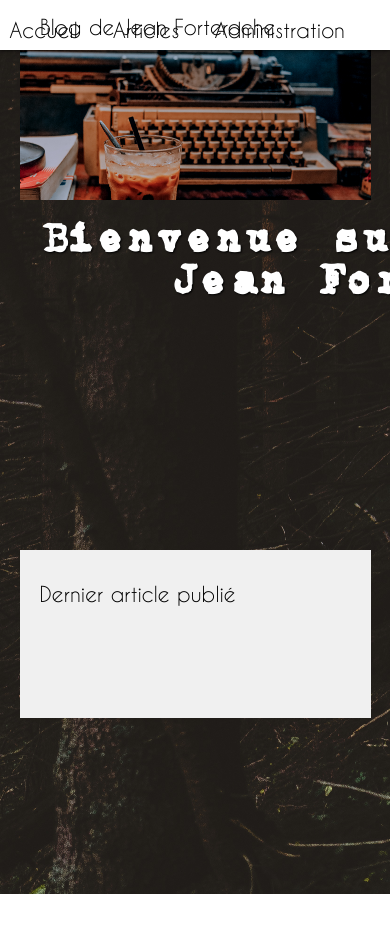
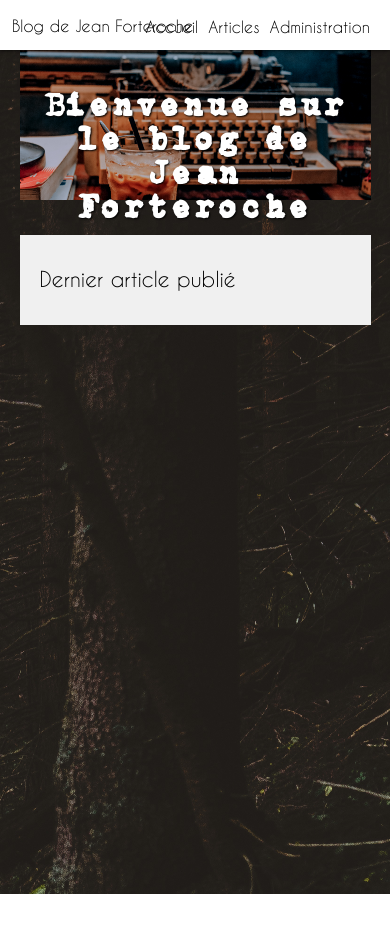
Before and after one commit to Sprinterson/Projet-4, a PHP site: page / in a window 390 px wide; the page is wider, and only the part inside the window is pictured. Run offline with PHP 8.4, Linux system fonts and the light colour scheme; data that the repository does not hold is empty; some web fonts are replaced.

Commit message:
Correction d'une fonctionnalité (modification des commentaires) et mise à jour CSS pour les media queries

```diff
--- a/index.php
+++ b/index.php
@@ -137,8 +137,9 @@ try {
         // Modification d'un commentaire existant
         elseif ($_GET['action'] == 'modifyComment'){
             if (!empty($_POST['comment'])){
+                $comment = $_POST['comment'];
                 $backendManager = new \OpenClassrooms\Projet4\Controller\BackEndController();
-                $backendManager->modifyComment($_POST['comment']);
+                $backendManager->modifyComment($comment);
             }
             else{
                 throw new Exception('Tous les champs ne sont pas remplis !');
--- a/model/CommentsManager.php
+++ b/model/CommentsManager.php
@@ -71,10 +71,12 @@ class CommentsManager
         $db = \OpenClassrooms\Projet4\Model\Database::dbConnect();
         $req = $db->prepare('UPDATE comments SET comment=? WHERE id=?');
         $req->execute(array($comment, $id));
+        $data = $req->fetch($db::FETCH_ASSOC);
         while ($data = $req->fetch($db::FETCH_ASSOC)){
-           $modifiedComment[]  = new \OpenClassrooms\Projet4\Model\Comment($data);
+           $modifiedComment[]  = new \OpenClassrooms\Projet4\Model\Post($data);
         };
         return $modifiedComment;
+        var_dump($modifiedComment);
     }
 
     public function deleteComment(){
--- a/model/Database.php
+++ b/model/Database.php
@@ -7,16 +7,17 @@ use \PDO;
 abstract class Database
 {
 
-    const DB_HOST = 'localhost';
-    const DB_NAME = 'test';
-    const DB_USER = 'root';
-    const DB_PASS = '';
+    const DB_HOST = 'db766157077.hosting-data.io';
+    const DB_PORT = '3306';
+    const DB_NAME = 'db766157077';
+    const DB_USER = 'dbo766157077';
+    const DB_PASS = 'Tigre3019$';
 
     private static $db;
 
     public static function dbConnect() {
         if (self::$db === null){
-            $db = new PDO('mysql:host=' . self::DB_HOST . ';dbname=' . self::DB_NAME . ';charset=utf8', self::DB_USER, self::DB_PASS);
+            $db = new PDO('mysql:host=' . self::DB_HOST . ';port=' . self::DB_PORT . ';dbname=' . self::DB_NAME . ';charset=utf8', self::DB_USER, self::DB_PASS);
 
             $db->setAttribute(PDO::ATTR_ERRMODE, PDO::ERRMODE_EXCEPTION);
 
--- a/public/css/style.css
+++ b/public/css/style.css
@@ -88,6 +88,8 @@ em
 input
 {
 	font-family: 'open_sansregular', sans-serif;
+	box-shadow: 0 1px 2px rgba(0, 0, 0, 0.2);
+	border: 1px solid #c5c5c5;
 }
 
 textarea
@@ -181,7 +183,28 @@ nav li:hover
 
 @media all and (max-width: 720px)/*=========================*/
 {
+	header h1
+	{
+	    margin-top: 16px;
+	    left: 12px;
+	    font-size: 1em;
+	}
 
+	nav
+	{
+		margin-top: 0px;
+		font-size: 1em;
+	}
+
+	nav li
+	{
+    	margin-right: 10px;
+	}
+
+	nav li:hover
+	{
+	    margin-right: 5px;
+	}
 }
 
 @media all and (max-width: 480px)/*=========================*/
@@ -217,19 +240,75 @@ nav li:hover
 	text-shadow: 1px 1px 2px black;
 }
 
+#last-article
+{
+	position: relative;
+	width: 90%;
+	left: 5%;
+	padding-bottom: 100px;
+
+	background-color: #F0F0F0;
+	color: black;
+}
+
+#last-article-title
+{
+	position: relative;
+	top: 10px;
+	left: 20px;
+	margin: 0px;
+}
+
+#last-article a
+{
+	font-family: 'caviar_dreamsregular';
+}
+
 @media all and (max-width: 1366px)/*=========================*/
 {
+	#homepage
+	{
+		height: 390px;
+	}
 
+	#last-article
+	{
+		padding-bottom: 22px;
+	}
 }
 
 @media all and (max-width: 1024px)/*=========================*/
 {
+	#homepage
+	{
+		height: 278px;
+	}
 
+	#homepage h1
+	{
+		top: 100px;
+		width: auto;
+	}
 }
 
 @media all and (max-width: 720px)/*=========================*/
 {
+	#homepage
+	{
+		height: 185px;
+	}
 
+	#homepage h1
+	{
+		top: 40px;
+		font-size: 2em;
+	}
+
+	#last-article .news
+	{
+		border-radius: 0px;
+		width: auto;
+	}
 }
 
 @media all and (max-width: 480px)/*=========================*/
@@ -271,54 +350,7 @@ footer
 
 }
 
-/*=== LAST-ARTICLE ============================================================================================================*/
-
-#last-article
-{
-	position: relative;
-	width: 90%;
-	left: 5%;
-	padding-bottom: 100px;
-
-	background-color: #F0F0F0;
-	color: black;
-}
-
-#last-article-title
-{
-	position: relative;
-	top: 10px;
-	left: 20px;
-	margin: 0px;
-}
-
-#last-article a
-{
-	font-family: 'caviar_dreamsregular';
-}
-
-@media all and (max-width: 1366px)/*=========================*/
-{
-
-}
-
-@media all and (max-width: 1024px)/*=========================*/
-{
-
-}
-
-@media all and (max-width: 720px)/*=========================*/
-{
-
-}
-
-@media all and (max-width: 480px)/*=========================*/
-{
-
-}
-
 /*=== LIST-POSTS ==============================================================================================================*/
-
 
 #list-posts
 {
@@ -386,17 +418,39 @@ footer
 
 @media all and (max-width: 1366px)/*=========================*/
 {
-
+	#list-posts
+	{
+		margin-bottom: 100px;
+	}
 }
 
 @media all and (max-width: 1024px)/*=========================*/
 {
-
+	#list-posts-banner h1
+	{
+    	bottom: -115px;
+    }
 }
 
 @media all and (max-width: 720px)/*=========================*/
 {
 
+	#list-posts-banner
+	{
+    height: 100px;
+	}
+
+	#list-posts-banner h1
+	{
+	    bottom: -15px;
+	    font-size: 2em;
+	}
+
+	#list-posts .news
+	{
+		border-radius: 0px;
+		width: auto;
+	}
 }
 
 @media all and (max-width: 480px)/*=========================*/
@@ -434,7 +488,7 @@ footer
 #posts form
 {
 	position: relative;
-	width: 28%;
+	width: 450px;
 	margin: auto;
 	margin-left: 100px;
 	margin-bottom: 10px;
@@ -493,17 +547,53 @@ footer
 
 @media all and (max-width: 1366px)/*=========================*/
 {
-
+	#posts
+	{
+		margin-bottom: 100px;
+	}
 }
 
 @media all and (max-width: 1024px)/*=========================*/
 {
+	.comments
+	{
+    	margin-left: 15px;
+  	}
 
+  	.comments-list
+  	{
+    	margin-left: 35px;
+	}
+
+	#posts .comments-list form
+	{
+	    width: 250px;
+	}
+
+	.add-comment
+	{
+		margin-left: 35px;
+	}
 }
 
 @media all and (max-width: 720px)/*=========================*/
 {
+	#posts
+	{
+		width: 94%;
+		left: 4px;
+	}
 
+	#posts .comments-list form
+	{
+	    width: 100px;
+	}
+
+	#posts .add-comment
+	{
+ 		width: 85%;
+		margin-left: 30px;
+    }
 }
 
 @media all and (max-width: 480px)/*=========================*/
@@ -582,8 +672,6 @@ footer
 
 }
 
-
-
 /*=== ADMIN VIEW ==================================================================================================================*/
 
 #admin-view
@@ -628,11 +716,26 @@ footer
 #admin-view .submit-button
 {
 	margin-top: 10px;
+	width: 65px;
 }
+
+#admin-view form
+{
+	margin-bottom: 15px;
+}
+
+#admin-view input
+{
+	width: 200px;
+}
+
 
 @media all and (max-width: 1366px)/*=========================*/
 {
-
+	#admin-view
+	{
+		width: 600px;
+	}
 }
 
 @media all and (max-width: 1024px)/*=========================*/
@@ -642,7 +745,13 @@ footer
 
 @media all and (max-width: 720px)/*=========================*/
 {
-
+	#admin-view
+	{
+    	width: 481px;
+    	justify-content: space-evenly;
+    	font-size: 0.8em;
+    	border-radius: 0px;
+	}
 }
 
 @media all and (max-width: 480px)/*=========================*/
@@ -655,7 +764,7 @@ footer
 .new-post
 {
 	position: relative;
-	height: 600px;
+	height: 700px;
 	width: 90%;
 	left: 5%;
 	margin-top: 100px;
@@ -664,6 +773,7 @@ footer
 	background-color: white;
 	color: black;
 	border-radius: 10px;
+
 }
 
 .bta-newPost.backtoAdmin
@@ -687,7 +797,7 @@ footer
 .new-post form
 {
 	position: relative;
-	width: 50%;
+	width: 75%;
 	margin: auto;
 	margin-left: 100px;
 	margin-bottom: 10px;
@@ -699,14 +809,14 @@ footer
 	border-radius: 10px;
 }
 
+.new-post .title
+{
+	width: 300px;
+}
+
 .new-post form div
 {
 	margin-bottom: 10px;
-}
-
-.title
-{
-	width: 400px;
 }
 
 .new-post textarea
@@ -715,7 +825,7 @@ footer
 	width: 800px;
 }
 
-#delete-post
+#manage-post
 {
 	position: relative;
 	margin-top: 50px;
@@ -730,7 +840,7 @@ footer
 	border-radius: 10px 10px 0px 0px;
 }
 
-#delete-post h1
+#manage-post h1
 {
 	position: relative;
 	margin-bottom: 50px;
@@ -758,17 +868,24 @@ footer
 	font-size: 1em;
 }
 
-#delete-post .news
+#manage-post .news
 {
 	display: flex;
 	flex-direction: row;
+	width: auto;
 	padding: 0px 0px 0px 10px;
-	display: flex;
 }
 
 .content-post
 {
-	width: 86%;
+	width: 100%;
+	display: flex;
+	align-items: stretch;
+}
+
+.content-post h2
+{
+	width: 1000px;
 }
 
 .content-post h2 a
@@ -776,40 +893,93 @@ footer
 	font-family: 'caviar_dreamsregular';
 }
 
-#delete-post .content-modify
+#manage-post .content-delete
 {
-	width: 7%;
-}
-
-#delete-post .content-delete
-{
-	width: 7%;
 	text-align: center;
 }
 
 
-#delete-post .news input
+#manage-post .news input
 {
 	background-color: transparent;
 	color: white;
 	border-style: none;
+	box-shadow: 0 0 0 rgba(0, 0, 0, 0);
+	border: 0 solid #c5c5c5;
 	font-family: 'open_sansregular', sans-serif;
 	font-size: 1em;
 }
 
 @media all and (max-width: 1366px)/*=========================*/
 {
+	#manage-post
+	{
+		margin-bottom: 100px;
+	}
 
+	#manage-post
+	{
+		margin-bottom: 100px;
+	}
+
+	.content-post h2
+	{
+		width: 700px;
+	}
 }
 
 @media all and (max-width: 1024px)/*=========================*/
 {
-
+	#manage-post .news
+	{
+		width: 600px;
+	}
 }
 
 @media all and (max-width: 720px)/*=========================*/
 {
+	.new-post
+	{
+		width: 100%;
+		left: 0;
+		border-radius: 0px;
+	}
 
+	.new-post form
+	{
+    	width: 95%;
+    	margin-left: 0%;
+	}
+
+	.new-post h1
+	{
+		width: 275px;
+	}
+
+	#manage-post
+	{
+		width: 100%;
+		left: 0;
+		border-radius: 0px;
+	}
+
+	#manage-post h1
+	{
+		width: 275px;
+	}
+
+	#manage-post .news
+	{
+	    width: 470px;
+	    left: 0;
+	    font-size: 0.9em;
+	    border-radius: 0;
+	}
+
+	#manage-post .content-delete
+	{
+	    border-radius: 0;
+	}
 }
 
 @media all and (max-width: 480px)/*=========================*/
@@ -900,13 +1070,16 @@ footer
 	border-style: none;
 	font-family: 'open_sansregular', sans-serif;
 	font-size: 1em;
+	box-shadow: 0 0 0 rgba(0, 0, 0, 0);
+	border: 0 solid #c5c5c5;
 }
 
 .content-modify
 {
 	position: relative;
 	left: 0px;
-	padding: 0 10px;
+	height: 100%;
+	padding: 0;
 	text-align: center;
 
 	background-color: #8b9291;
@@ -915,14 +1088,15 @@ footer
 .content-modify #modify
 {
 	position: relative;
-	bottom: -17px;
+	bottom: -30%;
 }
 
 .content-delete
 {
 	position: relative;
 	left: 0px;
-	padding: 0 10px;
+	height: 100%;
+	padding: 0;
 	text-align: center;
 
 	background-color: #173035;
@@ -932,7 +1106,7 @@ footer
 .content-delete #delete
 {
 	position: relative;
-	bottom: -17px;
+	bottom: -30%;
 
 	color: white;
 }
@@ -945,12 +1119,29 @@ footer
 
 @media all and (max-width: 1024px)/*=========================*/
 {
+	#comments-view .news
+	{
+		font-size: 0.8em;
+	}
 
+	.comment-author
+	{
+		max-width: 100px;
+	}
+
+	.comment-content
+	{
+		width: 400px;
+		min-width: 0;
+	}
 }
 
 @media all and (max-width: 720px)/*=========================*/
 {
-
+	#comments-view h1
+	{
+		width: 275px;
+	}
 }
 
 @media all and (max-width: 480px)/*=========================*/
--- a/view/backend/adminAccess.php
+++ b/view/backend/adminAccess.php
@@ -18,11 +18,11 @@ if (session_status() == PHP_SESSION_ACTIVE){
 	<form action="index.php?action=adminLogin" method="post">
         <div>
             <label for="pseudo">Pseudo</label><br />
-            <input type="text" id="pseudo" name="pseudo" />
+            <input type="text" id="pseudo" name="pseudo" required />
         </div>
         <div>
             <label for="password">Mot de Passe</label><br />
-            <input type="password" id="password" name="password" />
+            <input type="password" id="password" name="password" required />
         </div>
         <div>
             <input class="submit-button" type="submit" value="S'identifier" />
--- a/view/backend/adminLogin.php
+++ b/view/backend/adminLogin.php
@@ -21,7 +21,7 @@ if (isset($_POST['pseudo']) && isset($_POST['password'])) {
 		// Le visiteur n'a pas été reconnu comme étant membre de notre site. On utilise alors un petit javascript lui signalant ce fait
 		echo '<body onLoad="alert(\'Membre non reconnu...\')">';
 		// puis on le redirige vers la page d'accueil
-		echo '<meta http-equiv="refresh" content="0;URL=http://localhost/Projet-4/index.php?action=adminAccess">';
+		echo '<meta http-equiv="refresh" content="0;URL=https://projet-4.gordia.fr/index.php?action=adminAccess	">';
 	}
 }
 else {
--- a/view/backend/commentsBoardView.php
+++ b/view/backend/commentsBoardView.php
@@ -15,8 +15,8 @@ ob_start(); ?>
     <?php
         foreach ($comments as $data){
             $id = (int) $data->id();
-            $author = $data->author();
-            $comment = $data->comment();
+            $author = substr($data->author(),0, 20);
+            $comment = substr($data->comment(),0, 50);
             $signals = (int) $data->signals();
         ?>
             <div class="news">
--- a/view/backend/modifyPostView.php
+++ b/view/backend/modifyPostView.php
@@ -24,7 +24,7 @@ ob_start(); ?>
 
         <div>
             <label for="content">Article</label><br />
-            <textarea class="content" name="content"><?= htmlspecialchars($data->content()) ?></textarea>
+            <textarea class="content" name="content"><?= nl2br(htmlspecialchars($data->content())) ?></textarea>
         </div>
         <div>
             <input type="hidden" name="modified_id" value="<?php print $id ?>"/>
--- a/view/backend/template.php
+++ b/view/backend/template.php
@@ -4,6 +4,8 @@
         <meta charset="utf-8" />
         <title><?= $title ?></title>
         <link href="public/css/style.css" rel="stylesheet" />
+        <script src="https://cloud.tinymce.com/stable/tinymce.min.js?apiKey=nfzo0ihexk3hmrmfugd8e5hjsmzwam9bk096ju2kh54mkkov"></script>
+        <script>tinymce.init({ selector:'textarea' });</script>
     </head>
 
     <header>
--- a/view/frontend/homeView.php
+++ b/view/frontend/homeView.php
@@ -24,7 +24,7 @@
                 </h2>
                 <br/>
                 <p>
-                    <?= nl2br(htmlspecialchars($data->content()))?>
+                    <?= htmlspecialchars($data->content())?>
                     <br/>
                     <br/>
                     <a href="index.php?action=post&amp;id=<?= $data->id() ?>" class="comments-link">Commentaires</a>
--- a/view/frontend/postView.php
+++ b/view/frontend/postView.php
@@ -51,14 +51,14 @@
 
     <h2 class="comments">Ajouter un commentaire</h2>
 
-    <form action="index.php?action=addComment&amp;id=<?= $data->id() ?>" method="post">
+    <form class="add-comment" action="index.php?action=addComment&amp;id=<?= $data->id() ?>" method="post">
         <div>
             <label for="author">Auteur</label><br/>
-            <input type="text" id="author" name="author" />
+            <input type="text" id="author" name="author" required />
         </div>
         <div>
             <label for="comment">Commentaire</label><br/>
-            <textarea id="comment" name="comment"></textarea>
+            <textarea id="comment" name="comment" required ></textarea>
         </div>
         <div>
             <input class="submit-button" type="submit" value="Soumettre" />
```
Also changed, not shown: view/backend/modifyCommentView.php (+10 -7 lines), view/backend/postsBoardView.php (+5 -5 lines), view/frontend/template.php (line endings or trailing spaces).
